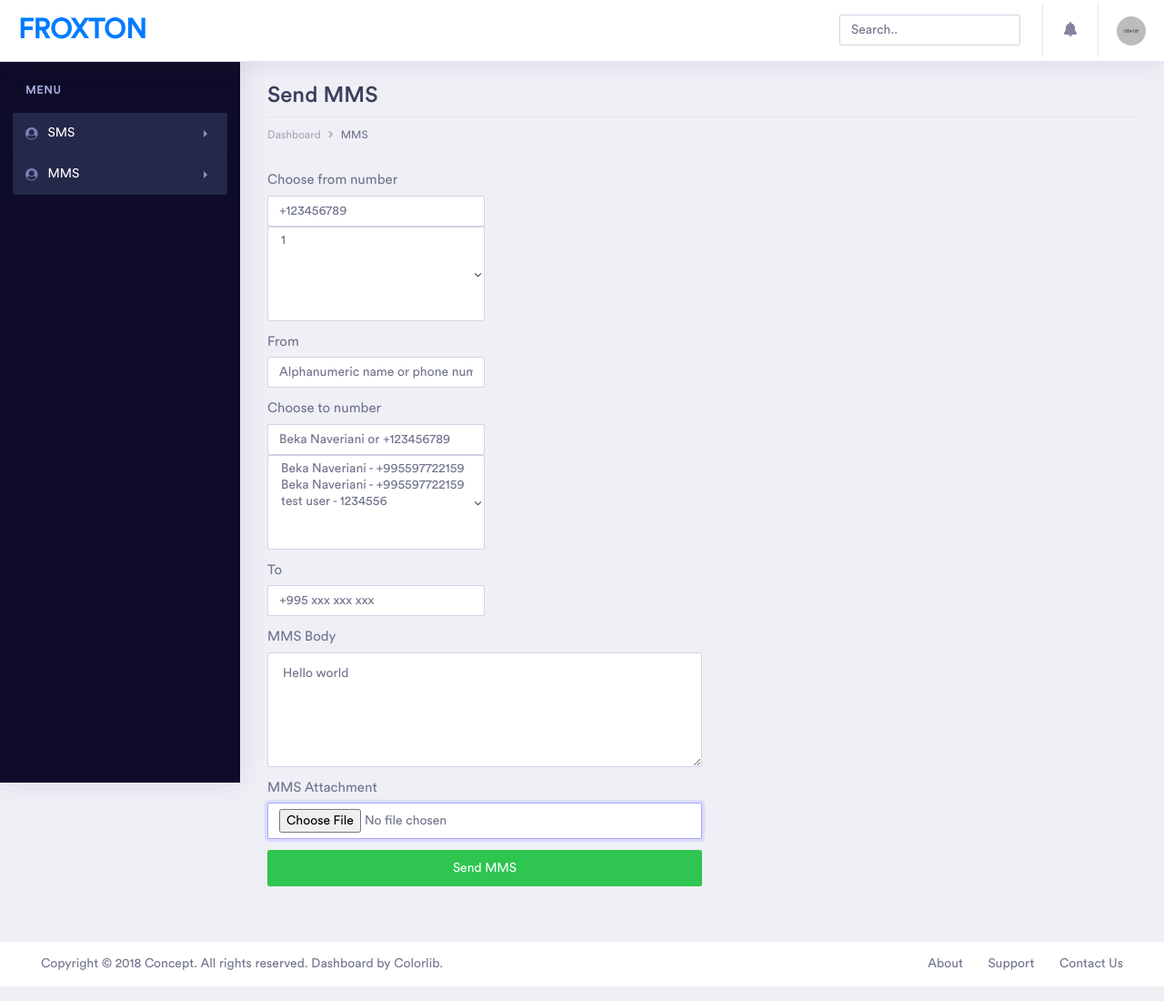
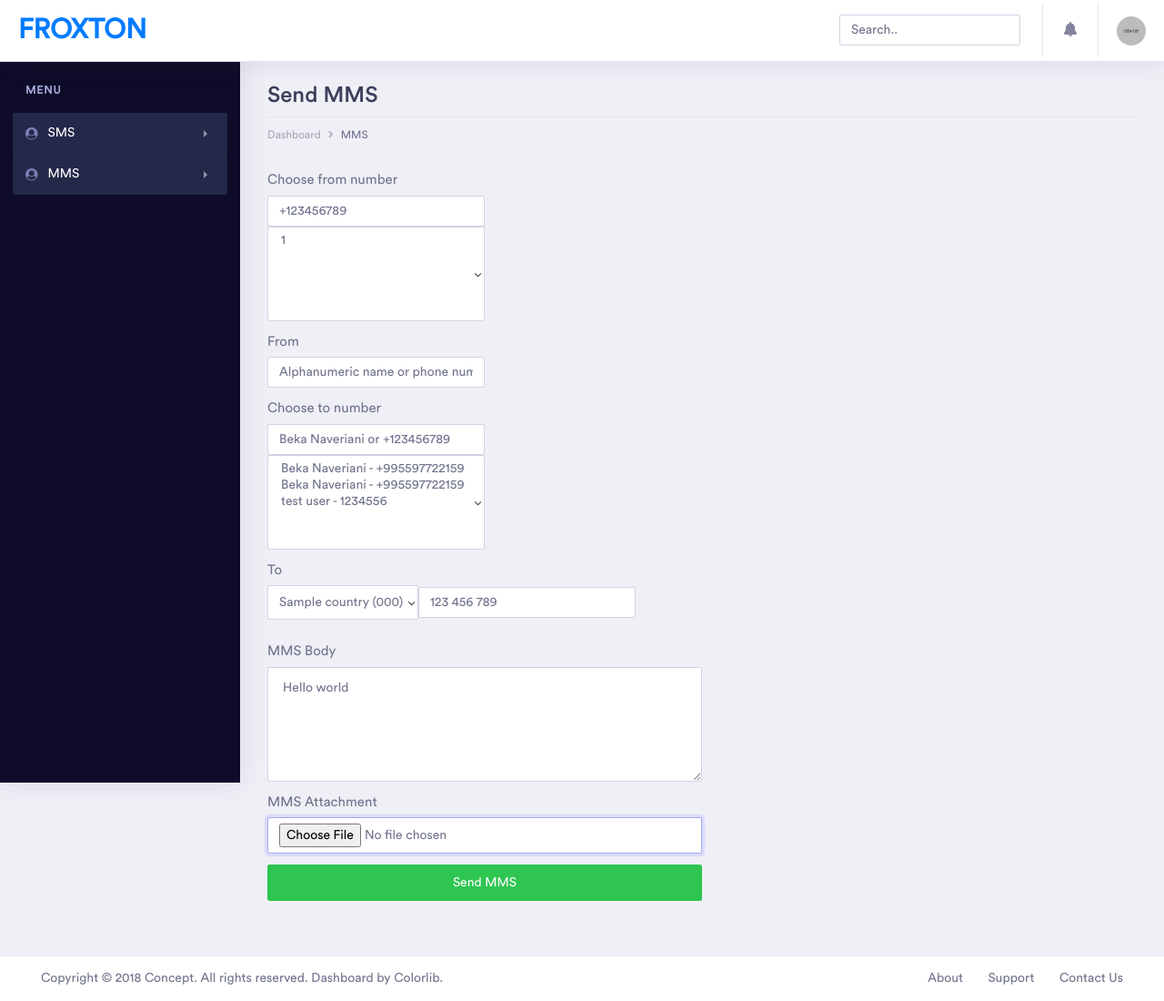
Before and after one commit to froxton/froxtontwillio, a Django app: template templates/mms.html in a window 1280 px wide. Shown: the whole page at 91% size. Run offline with Django 3.2, Linux system fonts and the light colour scheme; data comes from the database, SQL or seed files in the repository; both versions use the stored data as it was after the commit; the template is opened without the code that fills it: values that come from a table or form of the project are taken from there, most other values are stand-ins (such as "Sample title", 1, 10 or a date in 2020); data that the repository does not hold is empty; some libraries are stand-ins or nearby versions; some web fonts are replaced.

Commit message:
added alphanumeric country validator

```diff
--- a/templates/mms.html
+++ b/templates/mms.html
@@ -34,7 +34,7 @@
                             {{ success }}
                         </div>
                     {% endif %}
-                    <form action="{% url 'send_mms' %}" method="POST" style="width: 50%" enctype="multipart/form-data">
+                    <form action="{% url 'send_mms' %}" method="POST" style="width: 50%" enctype="multipart/form-data" id="mmsForm">
                         {% csrf_token %}
                         <div class="form-group">
                             <label>Choose from number</label>
@@ -66,14 +66,27 @@
                         <div class="form-group">
                             <label for="receiver">To</label>
                             <div class="form-inline">
-                                <input class="form-control" name="to" id="receiver" placeholder="+995 xxx xxx xxx"
+                                <select class="form-control" name="country-code" id="country-code">
+                                    {% for country in countries %}
+                                        <option value="{{ country.code }}"
+                                                data-alphanumeric="{{ country.is_alpha }}">{{ country.country }}
+                                            ({{ country.code }})
+                                        </option>
+                                    {% endfor %}
+                                </select>
+                                <input class="form-control" name="to" id="receiver" placeholder="123 456 789"
                                        style="width: 50%">
+
+                            </div>
+                        </div>
+                        <div class="form-group">
+                            <div class="form-inline">
                                 <input type="button" class="btn btn-success" value="Add contacts"
-                                       style="display: none; margin-left: 10px;"
+                                       style="display: none;"
                                        id="addContacts">
+                                <input type="text" class="form-control" style="display: none;"
+                                       id="contactName" placeholder="Beka Naveriani">
                             </div>
-                            <input type="text" class="form-control" style="display: none; margin-top: 5px;"
-                                   id="contactName" placeholder="Beka Naveriani">
                         </div>
                         <div class="form-group">
                             <label for="body">MMS Body</label>
@@ -96,6 +109,21 @@
 
 {% block scriptblock %}
     <script>
+
+        let number_regex = /^(\+|[0-9])+[0-9]*$/;
+
+        document.querySelector("#mmsForm").addEventListener("submit", function (e) {
+            let country_code = document.getElementById("country-code");
+            let is_alpha = country_code.options[country_code.selectedIndex].getAttribute('data-alphanumeric');
+            let alphanumeric_sender = document.getElementById("from").value;
+
+            if (!(is_alpha === "True") && !(number_regex.test(alphanumeric_sender))) {
+                alert("Alphanumeric sender isn't supported in receiver country");
+                e.preventDefault();
+            }
+
+        });
+
         $("#addContacts").on('click', function () {
             let phone_number = $('#receiver').val();
             let contact_name = $('#contactName').val();
--- a/twillioapp/views.py
+++ b/twillioapp/views.py
@@ -61,11 +61,14 @@ def send_sms_mms(request):
         try:
             request_domain_url = request.build_absolute_uri('/')[:-1]
             callback_url = f"{request_domain_url}/update_sms"
+            country_code = request_data.get("country-code")
+            receiver_number = request_data.get('to')
+            receiver = f"{country_code}{receiver_number}" if not "+" in receiver_number else receiver_number
 
             if send_type == 'sms':
                 from_num = request_data.get("from") or auth_params.phone_number
                 message = client.messages.create(from_=from_num, body=request_data.get("body"),
-                                                 to=request_data.get("to"), status_callback=callback_url)
+                                                 to=receiver, status_callback=callback_url)
             else:
                 file = request.FILES['mms_attachment']
                 media_url = ''
@@ -87,6 +90,7 @@ def send_sms_mms(request):
             context['phone_numbers'] = phone_numbers
             context['contacts'] = contacts
             context['error'] = str(e)
+            context['countries'] = AlphaNumericCountries.objects.all().values()
             if send_type == "sms":
                 return render(request, 'sms.html', context)
             else:
```
Also changed, not shown: templates/sms.html (+31 -10 lines), db.sqlite3.
